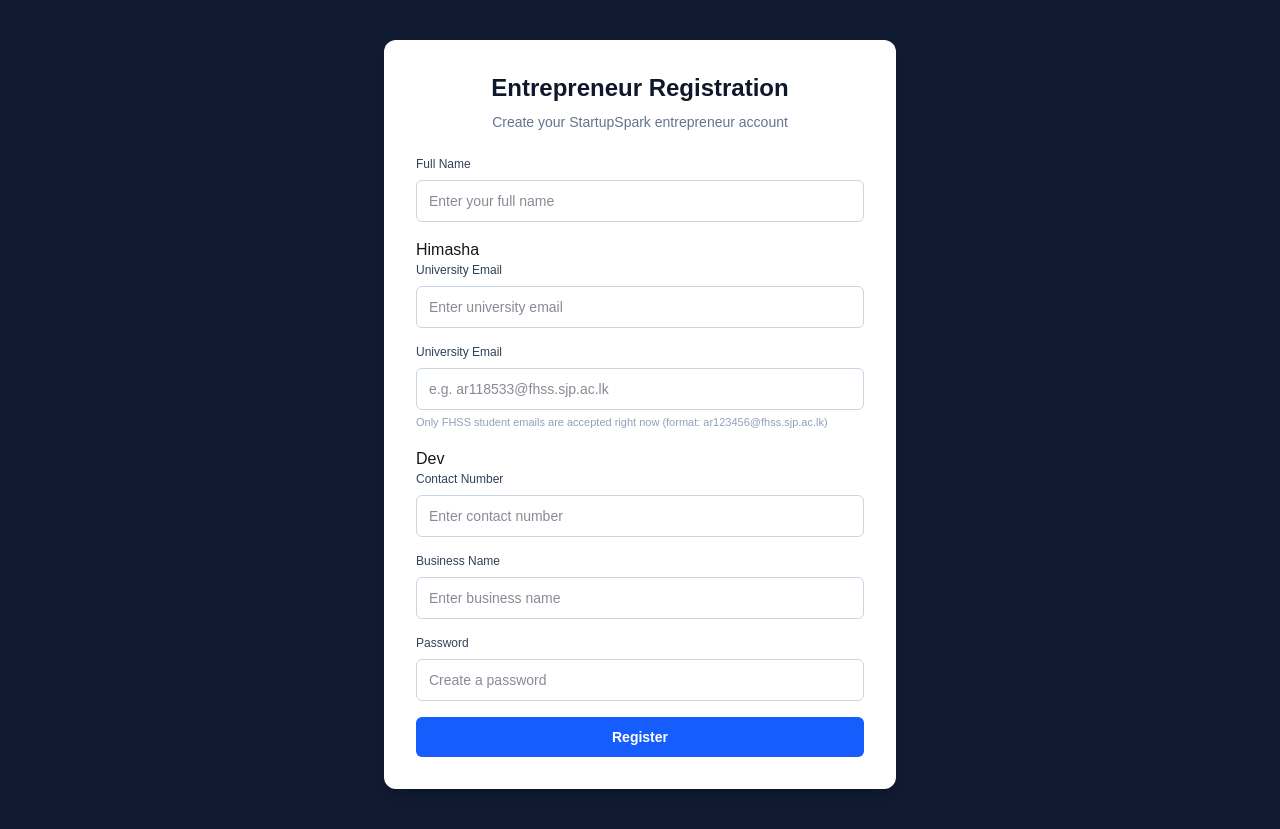
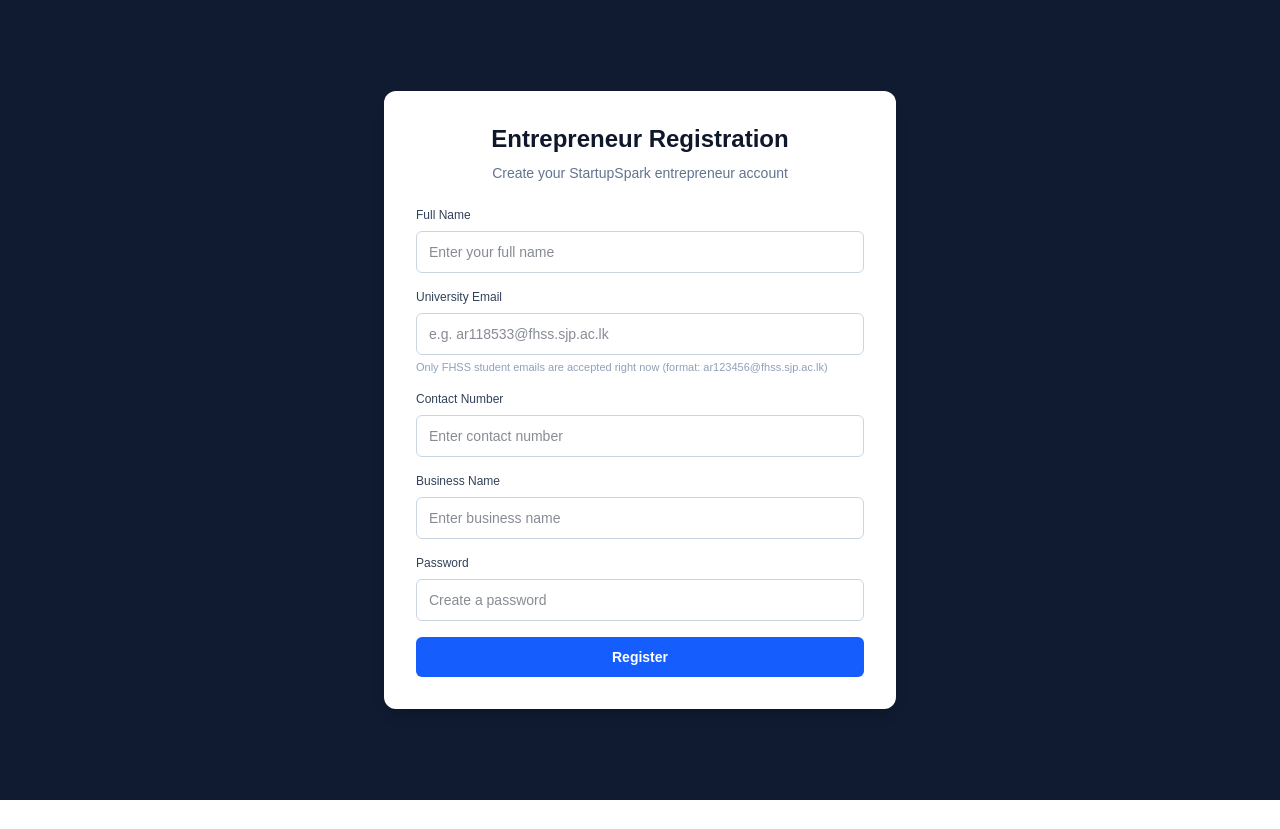
Before and after one commit to dewvithanage/Nexus-Dev-Solutions-, a Next.js app: page /entrepreneur/register in a window 1280 px wide. After the commit the page ends 800 px from the top, so only its background shows below. Built offline with nearby package versions, Linux system fonts and the light colour scheme.

Commit message:
fix: clean entrepreneur registration form

```diff
--- a/components/entrepreneur/EntrepreneurRegisterForm.tsx
+++ b/components/entrepreneur/EntrepreneurRegisterForm.tsx
@@ -77,15 +77,6 @@ export default function EntrepreneurRegisterForm() {
         onChange={handleChange}
       />
 
- Himasha
-      <Input
-        label="University Email"
-        name="email"
-        type="email"
-        value={formData.email}
-        placeholder="Enter university email"
-        onChange={handleChange}
-      />
 
       <div>
         <Input
@@ -102,7 +93,7 @@ export default function EntrepreneurRegisterForm() {
           Only FHSS student emails are accepted right now (format: ar123456@fhss.sjp.ac.lk)
         </p>
       </div>
- Dev
+
 
       <Input
         label="Contact Number"
--- a/components/ui/Input.tsx
+++ b/components/ui/Input.tsx
@@ -8,6 +8,7 @@ type InputProps = {
   placeholder?: string;
   onChange: ChangeEventHandler<HTMLInputElement>;
   error?: string;
+  autoComplete?: string;
 };
 
 // Reusable input component for forms
@@ -19,10 +20,14 @@ export default function Input({
   placeholder,
   onChange,
   error,
+  autoComplete,
 }: InputProps) {
   return (
     <div className="w-full">
-      <label htmlFor={name} className="mb-2 block text-xs font-medium text-slate-700">
+      <label
+        htmlFor={name}
+        className="mb-2 block text-xs font-medium text-slate-700"
+      >
         {label}
       </label>
 
@@ -33,12 +38,19 @@ export default function Input({
         value={value}
         placeholder={placeholder}
         onChange={onChange}
+        autoComplete={autoComplete}
         className={`w-full rounded-md border bg-white px-3 py-2.5 text-sm text-slate-900 outline-none transition ${
-          error ? "border-red-500" : "border-slate-300 focus:border-blue-600"
+          error
+            ? "border-red-500"
+            : "border-slate-300 focus:border-blue-600"
         }`}
       />
 
-      {error && <p className="mt-1 text-xs text-red-500">{error}</p>}
+      {error && (
+        <p className="mt-1 text-xs text-red-500">
+          {error}
+        </p>
+      )}
     </div>
   );
 }
```
